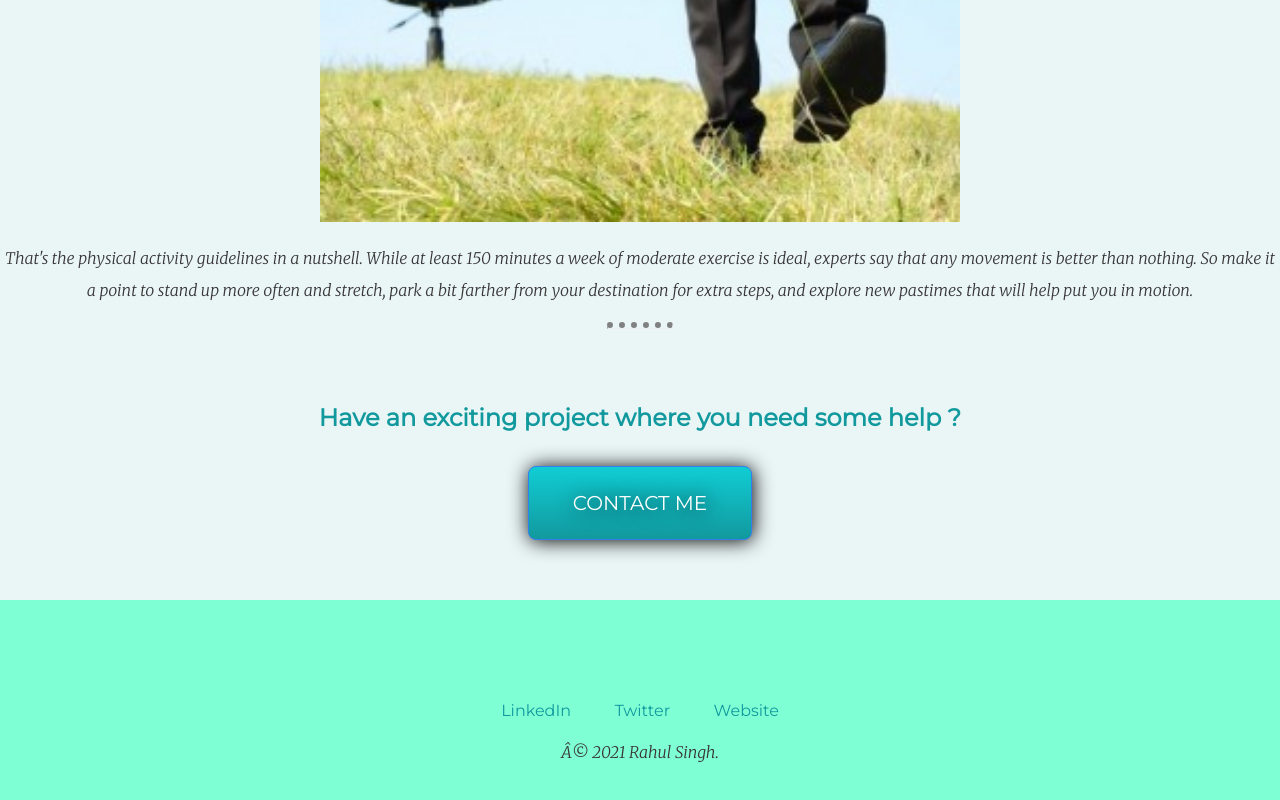
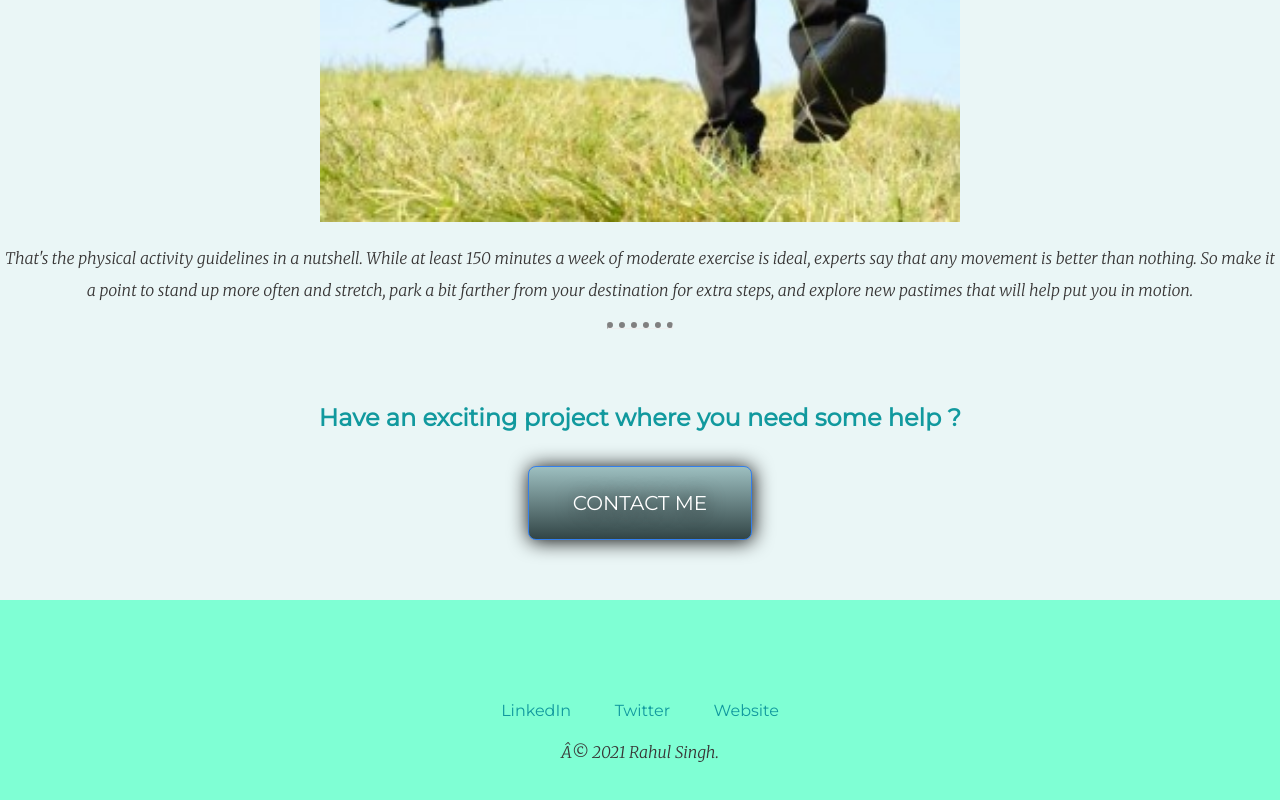
Before and after one commit to Rsingh1996/world_health_day, a plain HTML site: page index.html in a window 1280 px wide. Shown: the part 6156-6956 px from the top of the page. Drawn offline with Linux system fonts and the light colour scheme.

Commit message:
font color has been changed & botton color also changed

```diff
--- a/styles.css
+++ b/styles.css
@@ -85,12 +85,12 @@ a:hover {
     padding: 100px 0 150px 0;
 }
 .btn {
-    background: #11CDD4;
-    background-image: -webkit-linear-gradient(top, #11CDD4, #11999E);
-    background-image: -moz-linear-gradient(top, #11CDD4, #11999E);
-    background-image: -ms-linear-gradient(top, #11CDD4, #11999E);
-    background-image: -o-linear-gradient(top, #11CDD4, #11999E);
-    background-image: -webkit-gradient(to bottom, #11CDD4, #11999E);
+    background: #9dbfc0;
+    background-image: -webkit-linear-gradient(top, #9dbfc0, #324546);
+    background-image: -moz-linear-gradient(top, #9dbfc0, #324546);
+    background-image: -ms-linear-gradient(top, #9dbfc0, #324546);
+    background-image: -o-linear-gradient(top, #9dbfc0, #324546);
+    background-image: -webkit-gradient(to bottom, #9dbfc0, #324546);
     -webkit-border-radius: 8px;
     -moz-border-radius: 8px;
     border-radius: 8px;
@@ -115,7 +115,7 @@ a:hover {
 
  .btn:hover {
     border: solid #337FED 1px;
-    background: #30E3CB;
+    background: #98a7a5;
     background-image: -webkit-linear-gradient(top, #30E3CB, #2BC4AD);
     background-image: -moz-linear-gradient(top, #30E3CB, #2BC4AD);
     background-image: -ms-linear-gradient(top, #30E3CB, #2BC4AD);
```
